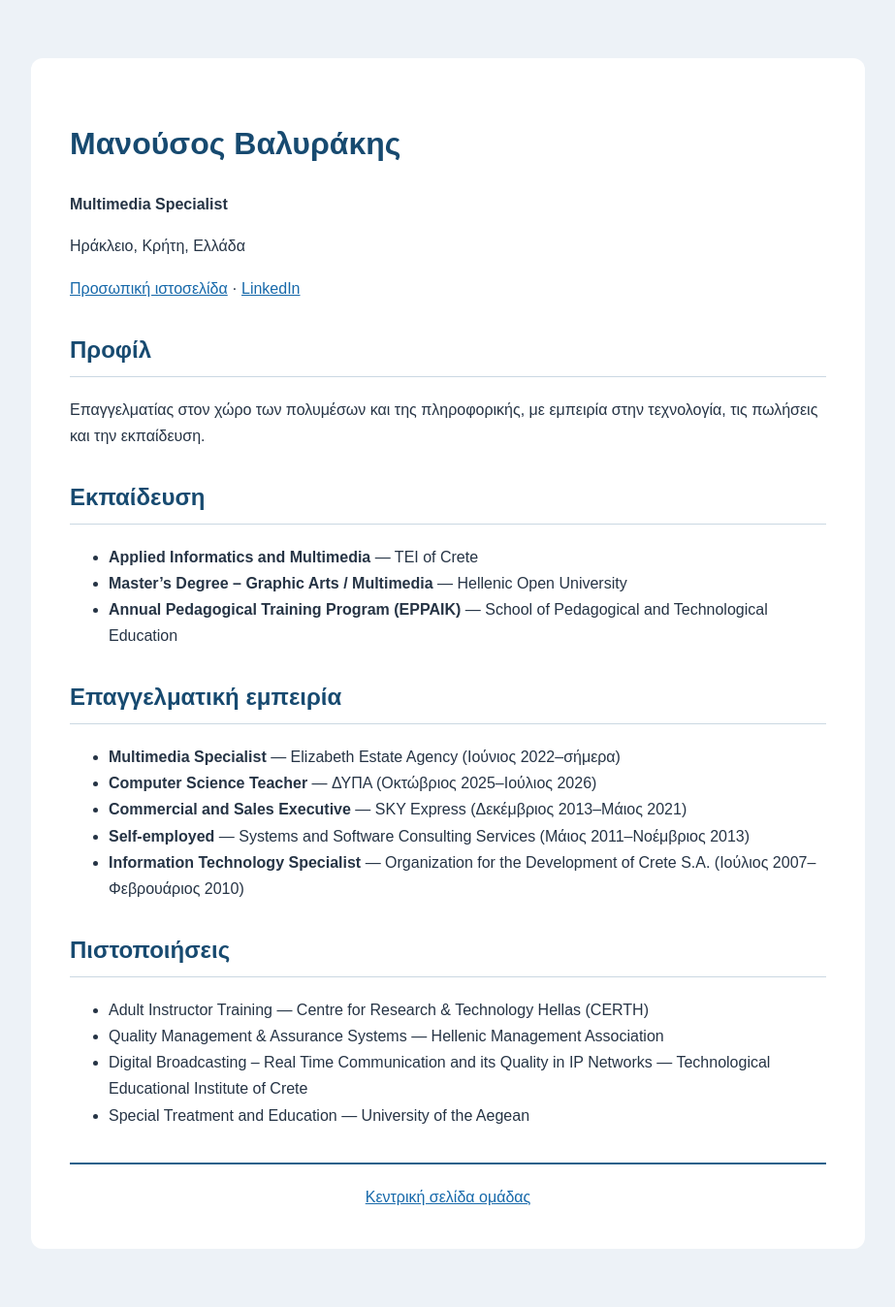
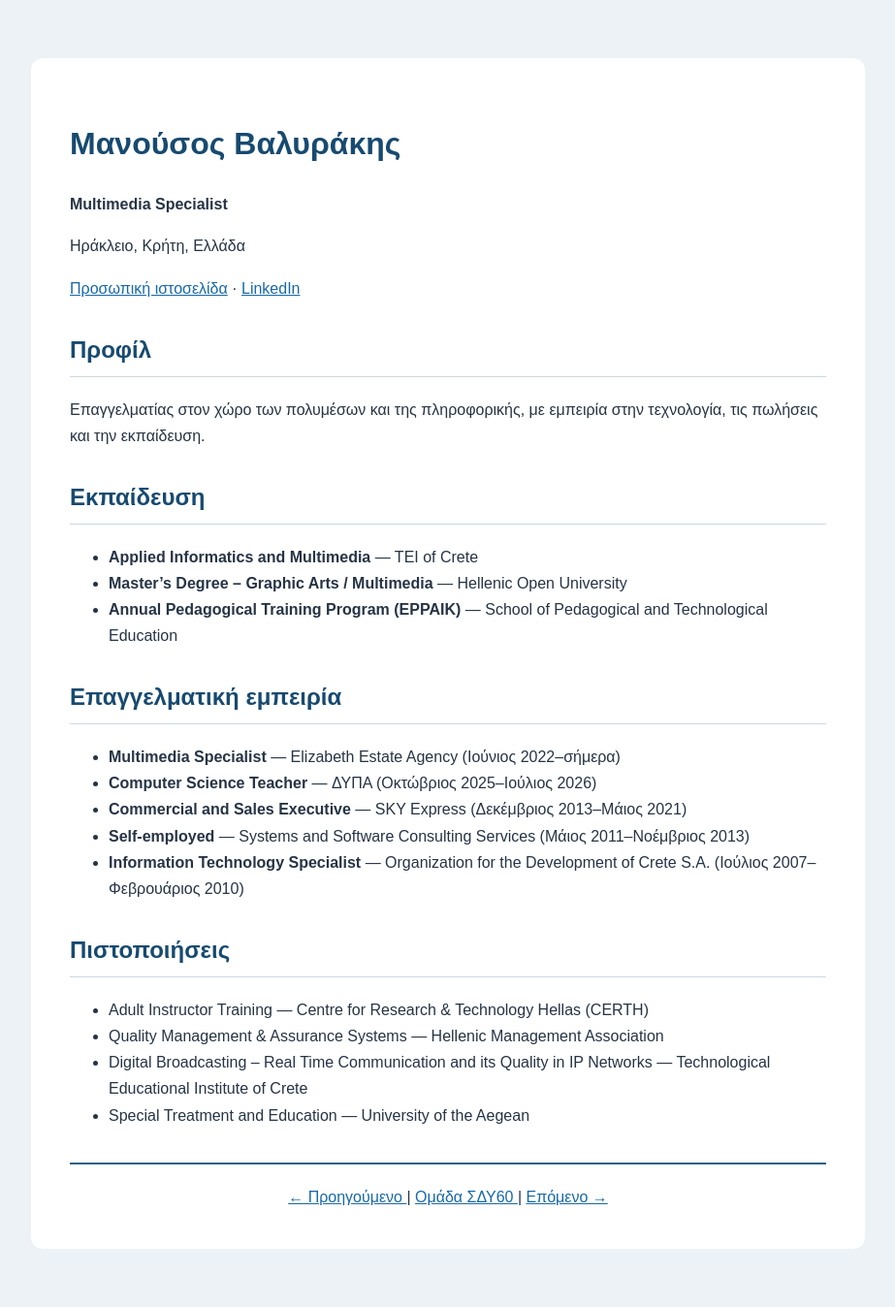
Before and after one commit to ManousosValirakis/cv-yaml-pdf, a Jekyll site: the page built from index.md, in a window 1280 px wide. Shown: the whole page at 97% size, without its empty margins (178-1101 px from the left). Built offline with Jekyll 4.4.1, drawn with Linux system fonts in a browser that asks for light colours.

Commit message:
Update navigation links in default layout

```diff
--- a/_layouts/default.html
+++ b/_layouts/default.html
@@ -50,11 +50,23 @@
     <main>
         {{ content }}
 
-        <nav class="webring" aria-label="Πλοήγηση">
-            <a href="https://epidrome.github.io/teaching/team/">
-                Κεντρική σελίδα ομάδας
-            </a>
-        </nav>
+       <nav class="webring" aria-label="Πλοήγηση webring">
+    <a href="https://sdy60-2026.github.io/ge1/members/VasilikiPetraki.html">
+        ← Προηγούμενο
+    </a>
+
+    <span> | </span>
+
+    <a href="https://epidrome.github.io/teaching/team/">
+        Ομάδα ΣΔΥ60
+    </a>
+
+    <span> | </span>
+
+    <a href="https://sdy60-2026.github.io/ge1/members/MargarisVaios.html">
+        Επόμενο →
+    </a>
+</nav>
     </main>
 </body>
 </html>
```
